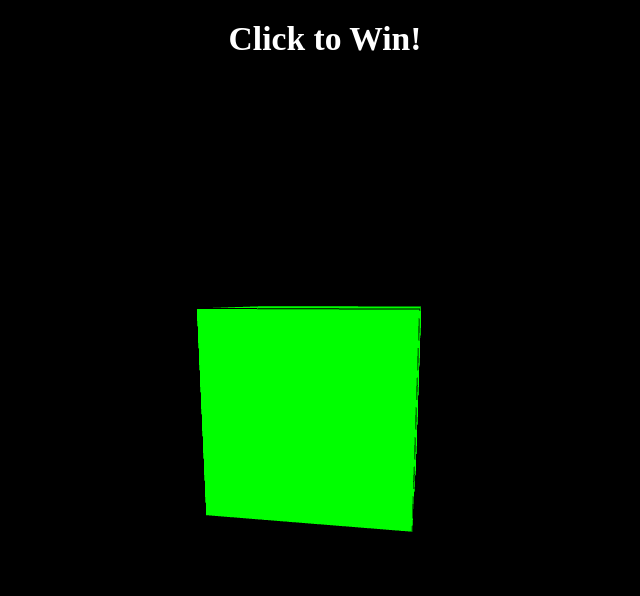
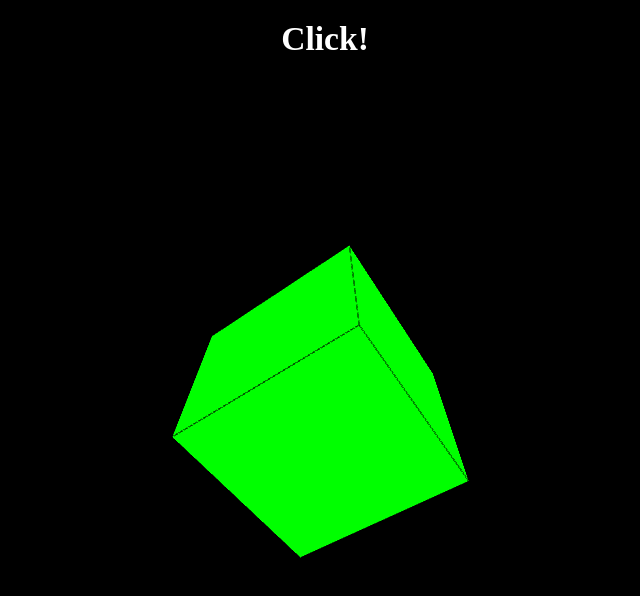
Before and after one commit to olegkoltsovace-source/ViteReact3JS, a React (Vite) app: page / in a window 1280 px wide. Shown: the top 596 px of the page, without its empty margins (315-955 px from the left). Built offline with nearby package versions, Linux system fonts and the light colour scheme.

Commit message:
feat: win or lose text

```diff
--- a/src/App.jsx
+++ b/src/App.jsx
@@ -1,7 +1,18 @@
-import React from 'react';
+import React, { useState, useCallback } from 'react';
 import ThreeScene from './ThreeScene';
+import WinOrLose from './WinOrLose';
 
-const App = () => (
+const App = () => {
+  const [outcome, setOutcome] = useState(null); // 'win' | 'lose' | null
+
+  const handleOutcome = useCallback((res) => {
+    setOutcome(res);
+    // Clear outcome after its display lifecycle so repeated clicks re-trigger animations
+    // WinOrLose handles its own fade in/out; we can clear after a little longer than hold
+    setTimeout(() => setOutcome(null), 2600); // 200ms in + 2000ms hold + 200ms out + buffer
+  }, []);
+
+  return (
     <>
       <h1
         style={{
@@ -11,17 +22,19 @@ const App = () => (
           top: 20,
           left: '50%',
           transform: 'translateX(-50%)',
-        fontSize: '2.1rem', // 30% smaller than default 3rem
+          fontSize: '2.1rem',
           margin: 0,
           fontWeight: 700,
           textAlign: 'center',
           pointerEvents: 'none',
         }}
       >
-      Click to Win!
+        Click!
       </h1>
-    <ThreeScene />
+      <WinOrLose outcome={outcome} />
+      <ThreeScene onOutcome={handleOutcome} />
     </>
   );
+};
 
 export default App;
--- a/src/ThreeScene.jsx
+++ b/src/ThreeScene.jsx
@@ -1,7 +1,7 @@
 import React, { useRef, useEffect } from 'react';
 import * as THREE from 'three';
 
-const ThreeScene = () => {
+const ThreeScene = ({ onOutcome }) => {
   const mountRef = useRef(null);
 
   useEffect(() => {
@@ -87,6 +87,9 @@ const ThreeScene = () => {
         }
         const win = Math.random() < 0.5;
         triggerFaceAnimation(faceMatIndex, win ? GOLD : GREY);
+        if (typeof onOutcome === 'function') {
+          onOutcome(win ? 'win' : 'lose');
+        }
       }
     }
 
@@ -129,8 +132,8 @@ const ThreeScene = () => {
         }
       }
 
-      cube.rotation.x += 0.01;
-      cube.rotation.y += 0.01;
+      cube.rotation.x += 0.0065;
+      cube.rotation.y += 0.0065;
       line.rotation.copy(cube.rotation);
       renderer.render(scene, camera);
       frameId = requestAnimationFrame(animate);
--- /dev/null
+++ b/src/WinOrLose.jsx
@@ -0,0 +1,62 @@
+import React, { useEffect, useRef, useState } from 'react';
+
+// Usage: <WinOrLose outcome={null | 'win' | 'lose'} inMs={200} holdMs={2000} outMs={200} />
+// When outcome switches to 'win' or 'lose', the label fades in, holds, and fades out.
+const WinOrLose = ({ outcome, inMs = 200, holdMs = 2000, outMs = 200 }) => {
+  const [visible, setVisible] = useState(false);
+  const [text, setText] = useState('');
+  const [opacity, setOpacity] = useState(0);
+  const fadeTimeouts = useRef([]);
+
+  useEffect(() => {
+    // Clear any prior timers when outcome changes
+    fadeTimeouts.current.forEach(clearTimeout);
+    fadeTimeouts.current = [];
+
+    if (outcome !== 'win' && outcome !== 'lose') {
+      // Hide immediately if outcome is cleared
+      setOpacity(0);
+      fadeTimeouts.current.push(setTimeout(() => setVisible(false), outMs));
+      return;
+    }
+
+    setText(outcome === 'win' ? 'Win!' : 'Lose!');
+    setVisible(true);
+    // Start fade in on next frame to ensure transition is applied
+    requestAnimationFrame(() => setOpacity(1));
+
+    // Hold, then fade out
+    fadeTimeouts.current.push(setTimeout(() => {
+      setOpacity(0);
+      // After fade out completes, hide
+      fadeTimeouts.current.push(setTimeout(() => setVisible(false), outMs));
+    }, inMs + holdMs));
+
+    return () => {
+      fadeTimeouts.current.forEach(clearTimeout);
+      fadeTimeouts.current = [];
+    };
+  }, [outcome, inMs, holdMs, outMs]);
+
+  const baseStyle = {
+    position: 'absolute',
+    zIndex: 1,
+    color: '#fff',
+    top: 60, // roughly under the main title (which is at top: 20)
+    left: '50%',
+    transform: 'translateX(-50%)',
+    fontSize: '2rem',
+    margin: 0,
+    fontWeight: 600,
+    textAlign: 'center',
+    pointerEvents: 'none',
+    opacity,
+    transition: `opacity ${inMs}ms ease`, // same for in/out (they are equal by default)
+    whiteSpace: 'pre',
+  };
+
+  if (!visible) return null;
+  return <div style={baseStyle}>{text}</div>;
+};
+
+export default WinOrLose;
```
Lines whose indentation alone changed are shown as unchanged.
